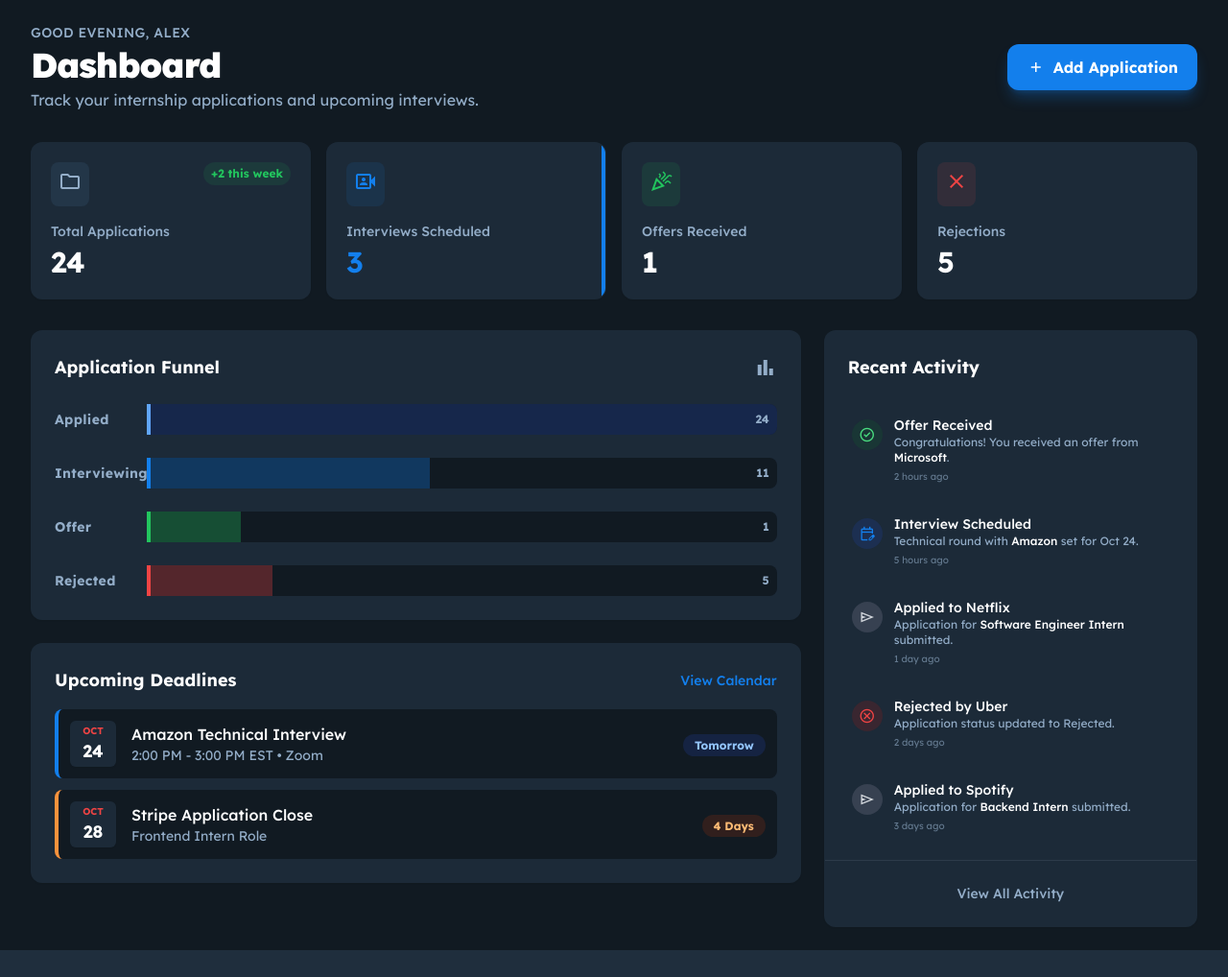
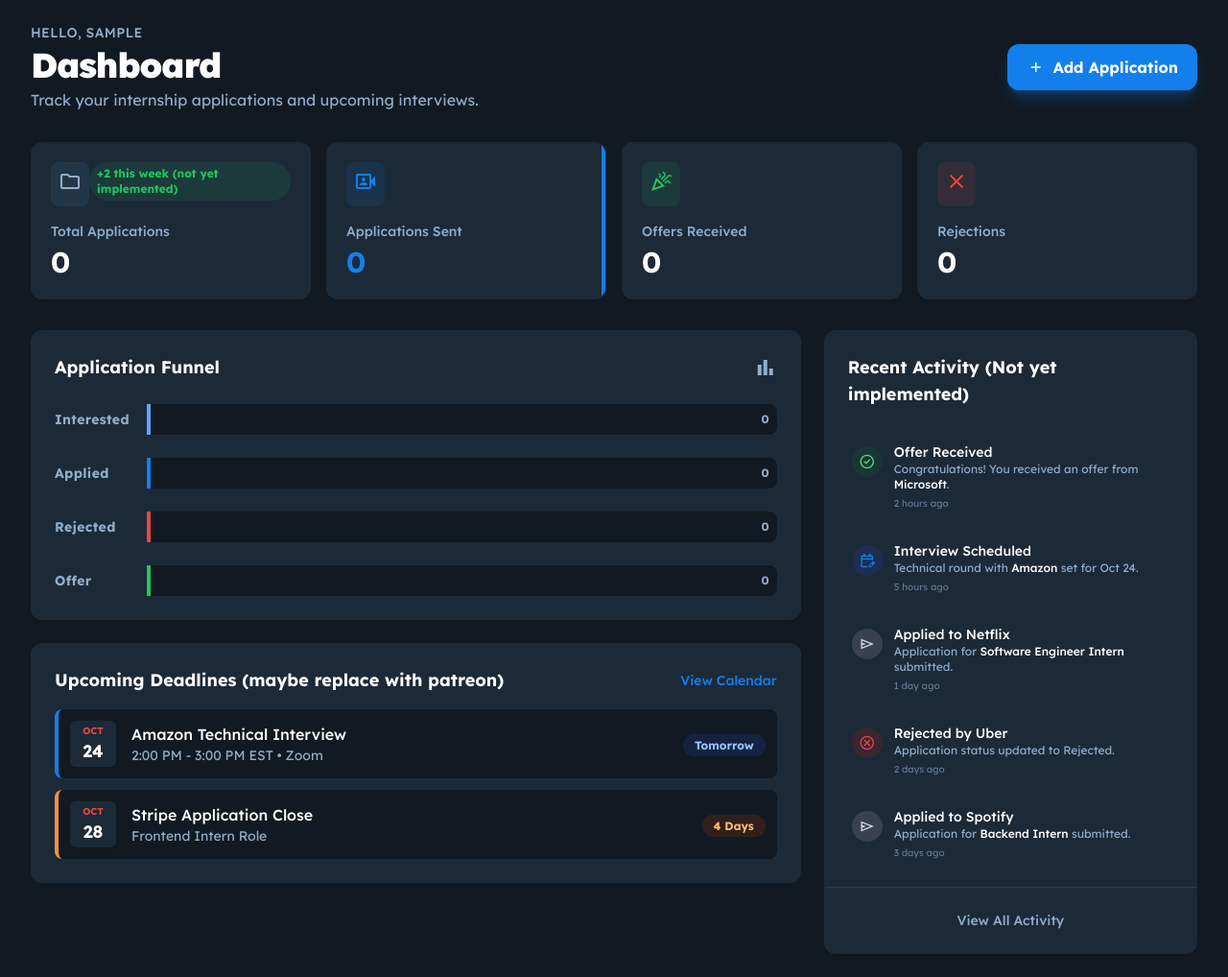
Before and after one commit to Syd7/ITrack, a Django app: page /dashboard in a window 1280 px wide. Shown: the part 65-1083 px from the top of the page at 96% size. Before the commit the page ends 1055 px from the top, so only its background shows below. Run offline with Django 5.2, Linux system fonts and the light colour scheme; the visitor is signed in with stand-in values (Sample User, id 1); data that the repository does not hold is empty; some libraries are stand-ins or nearby versions.

Commit message:
Adjust HTML for dashboard to highlight incomplete tasks and to correctly use currently interested jobs into the data pipeline

```diff
--- a/iTrack/dashboard/templates/dashboard/dashboard.html
+++ b/iTrack/dashboard/templates/dashboard/dashboard.html
@@ -62,7 +62,7 @@
 <div class="container mx-auto max-w-7xl px-4 md:px-8 py-6">
 <div class="flex flex-col md:flex-row md:items-center justify-between gap-4 mb-8">
 <div class="flex flex-col gap-1">
-<p class="text-[#637588] dark:text-[#93adc8] text-sm font-medium uppercase tracking-wide">Good evening, Alex</p>
+<p class="text-[#637588] dark:text-[#93adc8] text-sm font-medium uppercase tracking-wide">Hello, {{user.username}}</p>
 <h1 class="text-[#111418] dark:text-white text-3xl md:text-4xl font-black leading-tight tracking-[-0.033em]">Dashboard</h1>
 <p class="text-[#637588] dark:text-[#93adc8] text-base font-normal">Track your internship applications and upcoming interviews.</p>
 </div>
@@ -79,11 +79,11 @@
 <div class="p-2 rounded-lg bg-blue-50 dark:bg-[#233648] text-primary dark:text-[#93adc8]">
 <span class="material-symbols-outlined">folder</span>
 </div>
-<span class="text-xs font-bold text-green-500 bg-green-500/10 px-2 py-1 rounded-full">+2 this week</span>
+<span class="text-xs font-bold text-green-500 bg-green-500/10 px-2 py-1 rounded-full">+2 this week (not yet implemented)</span>
 </div>
 <div>
 <p class="text-[#637588] dark:text-[#93adc8] text-sm font-medium">Total Applications</p>
-<p class="text-[#111418] dark:text-white text-3xl font-bold mt-1">24</p>
+<p class="text-[#111418] dark:text-white text-3xl font-bold mt-1">{{total_jobs}}</p>
 </div>
 </div>
 <div class="flex flex-col justify-between p-5 rounded-xl bg-white dark:bg-surface-dark border border-[#e6e8eb] dark:border-transparent shadow-sm relative overflow-hidden group">
@@ -94,8 +94,8 @@
 </div>
 </div>
 <div>
-<p class="text-[#637588] dark:text-[#93adc8] text-sm font-medium">Interviews Scheduled</p>
-<p class="text-primary text-3xl font-bold mt-1">3</p>
+<p class="text-[#637588] dark:text-[#93adc8] text-sm font-medium">Applications Sent</p>
+<p class="text-primary text-3xl font-bold mt-1">{{ count_map.applied|default:0}}</p>
 </div>
 </div>
 <div class="flex flex-col justify-between p-5 rounded-xl bg-white dark:bg-surface-dark border border-[#e6e8eb] dark:border-transparent shadow-sm">
@@ -106,7 +106,7 @@
 </div>
 <div>
 <p class="text-[#637588] dark:text-[#93adc8] text-sm font-medium">Offers Received</p>
-<p class="text-[#111418] dark:text-white text-3xl font-bold mt-1">1</p>
+<p class="text-[#111418] dark:text-white text-3xl font-bold mt-1">{{ count_map.offer|default:0 }}</p>
 </div>
 </div>
 <div class="flex flex-col justify-between p-5 rounded-xl bg-white dark:bg-surface-dark border border-[#e6e8eb] dark:border-transparent shadow-sm">
@@ -117,7 +117,7 @@
 </div>
 <div>
 <p class="text-[#637588] dark:text-[#93adc8] text-sm font-medium">Rejections</p>
-<p class="text-[#111418] dark:text-white text-3xl font-bold mt-1">5</p>
+<p class="text-[#111418] dark:text-white text-3xl font-bold mt-1">{{ count_map.rejected|default:0 }}</p>
 </div>
 </div>
 </div>
@@ -131,25 +131,25 @@
 <span class="material-symbols-outlined text-[#637588] dark:text-[#93adc8]">bar_chart</span>
 </div>
 <div class="grid gap-y-6 grid-cols-[auto_1fr] items-center">
+<p class="text-[#637588] dark:text-[#93adc8] text-sm font-bold tracking-wide w-24">Interested</p>
+<div class="h-8 w-full bg-[#f0f2f4] dark:bg-[#111a22] rounded-r-lg relative overflow-hidden">
+<div class="absolute top-0 left-0 h-full bg-blue-400/30 dark:bg-blue-900/40 border-l-4 border-blue-400" style="width: {{ percent_map.interested|default:0 }}%;"></div>
+<span class="absolute right-2 top-1/2 -translate-y-1/2 text-xs font-bold text-[#637588] dark:text-[#93adc8]">{{ count_map.interested|default:0 }}</span>
+</div>
 <p class="text-[#637588] dark:text-[#93adc8] text-sm font-bold tracking-wide w-24">Applied</p>
 <div class="h-8 w-full bg-[#f0f2f4] dark:bg-[#111a22] rounded-r-lg relative overflow-hidden">
-<div class="absolute top-0 left-0 h-full bg-blue-400/30 dark:bg-blue-900/40 w-[100%] border-l-4 border-blue-400"></div>
-<span class="absolute right-2 top-1/2 -translate-y-1/2 text-xs font-bold text-[#637588] dark:text-[#93adc8]">24</span>
+<div class="absolute top-0 left-0 h-full bg-primary/40 dark:bg-primary/30 border-l-4 border-primary" style="width: {{ percent_map.applied|default:0 }}%;"></div>
+<span class="absolute right-2 top-1/2 -translate-y-1/2 text-xs font-bold text-[#637588] dark:text-[#93adc8]">{{ count_map.applied|default:0 }}</span>
 </div>
-<p class="text-[#637588] dark:text-[#93adc8] text-sm font-bold tracking-wide w-24">Interviewing</p>
+<p class="text-[#637588] dark:text-[#93adc8] text-sm font-bold tracking-wide w-24">Rejected</p>
 <div class="h-8 w-full bg-[#f0f2f4] dark:bg-[#111a22] rounded-r-lg relative overflow-hidden">
-<div class="absolute top-0 left-0 h-full bg-primary/40 dark:bg-primary/30 w-[45%] border-l-4 border-primary"></div>
-<span class="absolute right-2 top-1/2 -translate-y-1/2 text-xs font-bold text-[#637588] dark:text-[#93adc8]">11</span>
+    <div class="absolute top-0 left-0 h-full bg-red-500/40 dark:bg-red-500/30 border-l-4 border-red-500" style="width: {{ percent_map.rejected|default:0 }}%;"></div>
+<span class="absolute right-2 top-1/2 -translate-y-1/2 text-xs font-bold text-[#637588] dark:text-[#93adc8]">{{ count_map.rejected|default:0 }}</span>
 </div>
 <p class="text-[#637588] dark:text-[#93adc8] text-sm font-bold tracking-wide w-24">Offer</p>
 <div class="h-8 w-full bg-[#f0f2f4] dark:bg-[#111a22] rounded-r-lg relative overflow-hidden">
-<div class="absolute top-0 left-0 h-full bg-green-500/40 dark:bg-green-500/30 w-[15%] border-l-4 border-green-500"></div>
-<span class="absolute right-2 top-1/2 -translate-y-1/2 text-xs font-bold text-[#637588] dark:text-[#93adc8]">1</span>
-</div>
-<p class="text-[#637588] dark:text-[#93adc8] text-sm font-bold tracking-wide w-24">Rejected</p>
-<div class="h-8 w-full bg-[#f0f2f4] dark:bg-[#111a22] rounded-r-lg relative overflow-hidden">
-<div class="absolute top-0 left-0 h-full bg-red-500/40 dark:bg-red-500/30 w-[20%] border-l-4 border-red-500"></div>
-<span class="absolute right-2 top-1/2 -translate-y-1/2 text-xs font-bold text-[#637588] dark:text-[#93adc8]">5</span>
+<div class="absolute top-0 left-0 h-full bg-green-500/40 dark:bg-green-500/30 w-[15%] border-l-4 border-green-500" style="width: {{ percent_map.offer|default:0 }}%;"></div>
+<span class="absolute right-2 top-1/2 -translate-y-1/2 text-xs font-bold text-[#637588] dark:text-[#93adc8]">{{ count_map.offer|default:0 }}</span>
 </div>
 </div>
 </div>
@@ -157,7 +157,7 @@
 
 <div class="bg-white dark:bg-surface-dark rounded-xl p-6 border border-[#e6e8eb] dark:border-transparent shadow-sm">
 <div class="flex justify-between items-center mb-4">
-<h3 class="text-[#111418] dark:text-white text-lg font-bold">Upcoming Deadlines</h3>
+<h3 class="text-[#111418] dark:text-white text-lg font-bold">Upcoming Deadlines (maybe replace with patreon)</h3>
 <button class="text-sm font-medium text-primary hover:underline">View Calendar</button>
 </div>
 <div class="flex flex-col gap-3">
@@ -193,7 +193,7 @@
 <div class="lg:col-span-1">
 <div class="bg-white dark:bg-surface-dark rounded-xl border border-[#e6e8eb] dark:border-transparent shadow-sm h-full flex flex-col">
 <div class="p-6 pb-2">
-<h3 class="text-[#111418] dark:text-white text-lg font-bold">Recent Activity</h3>
+<h3 class="text-[#111418] dark:text-white text-lg font-bold">Recent Activity (Not yet implemented)</h3>
 </div>
 <div class="flex flex-col p-4 gap-2 overflow-y-auto">
 <div class="flex gap-3 p-3 hover:bg-[#f0f2f4] dark:hover:bg-[#111a22] rounded-lg transition-colors group/item">
--- a/iTrack/dashboard/views.py
+++ b/iTrack/dashboard/views.py
@@ -17,8 +17,35 @@ from django.db.models import Count
 @login_required
 def dashboard_View(request):
     jobs = Job.objects.filter(user=request.user)
+    total_jobs = jobs.count()
+    counts = (
+        jobs
+        .values("status")
+        .annotate(count=Count("id"))
+    )
 
-    return render(request, "dashboard/dashboard.html", {"jobs": jobs})
+    count_map = {c["status"]: c["count"] for c in counts}
+
+    total = sum(count_map.values()) or 1  # prevent divide-by-zero
+
+    percent_map = {
+        "interested": (count_map.get("interested", 0) / total) * 100,
+        "applied": (count_map.get("applied", 0) / total) * 100,
+        "rejected": (count_map.get("rejected", 0) / total) * 100,
+        "offer": (count_map.get("offer", 0) / total) * 100,
+    }
+
+    return render(
+        request,
+        "dashboard/dashboard.html",
+        {
+            "jobs": jobs,
+            "count_map": count_map,
+            "percent_map": percent_map,
+            "total_jobs": total_jobs,
+        },
+    )
+
 @login_required
 def myJobs_View(request):
     jobs = Job.objects.filter(user=request.user)
```
Also changed, not shown: iTrack/requirements.txt (added, +12 -0 lines).
